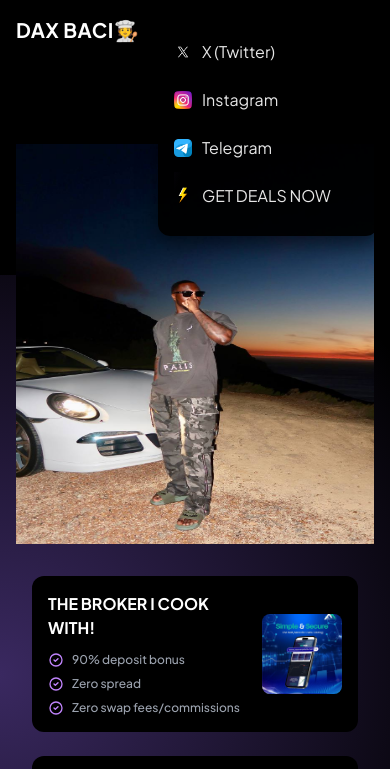
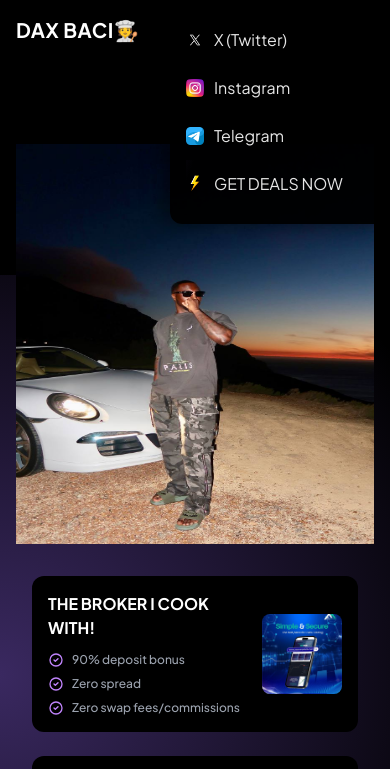
Before and after one commit to Raphael-YSR/dax-v2, a website: page deals.html in a window 390 px wide. Both pictures are taken after a click on the button 365 px from the left and 30 px from the top of the page. Shown: the top 769 px of the page. Drawn offline with nearby package versions, Linux system fonts and the light colour scheme.

Commit message:
Deals 3+

```diff
--- a/deals.html
+++ b/deals.html
@@ -126,25 +126,29 @@
         display: flex;
       }
 
-      #mobile-nav {
+     #mobile-nav {
         position: fixed;
-        top: 0.75rem;
-        right: 0.75rem;
+        top: 0;              /* stick to the very top */
+        right: 0;            /* stick to the very right */
+        height: auto;        /* or give it a fixed height if you want */
+        max-height: 90vh;    /* prevent it from being too tall */
         width: 220px;
         background-color: rgba(0, 0, 0, 0.95);
-        border-radius: 0.75rem;
+        border-radius: 0.75rem 0 0 0.75rem; /* round left edge */
         display: flex;
         flex-direction: column;
         align-items: flex-start;
-        transform: translateX(-120%);
+        transform: translateX(120%); /* hidden off-screen to the right */
         transition: transform 0.3s ease-in-out;
         z-index: 40;
         padding: 1rem;
-        box-shadow: 0 8px 20px rgba(0,0,0,0.5);
-      }
-      #mobile-nav.active {
-        transform: translateX(0);
-      }
+        box-shadow: -8px 0 20px rgba(0,0,0,0.5); /* shadow on left side */
+        }
+
+        #mobile-nav.active {
+        transform: translateX(0); /* slide in */
+        }
+
       #mobile-nav .nav-link {
         padding: 0.75rem 0;
         font-size: 1rem;
```
